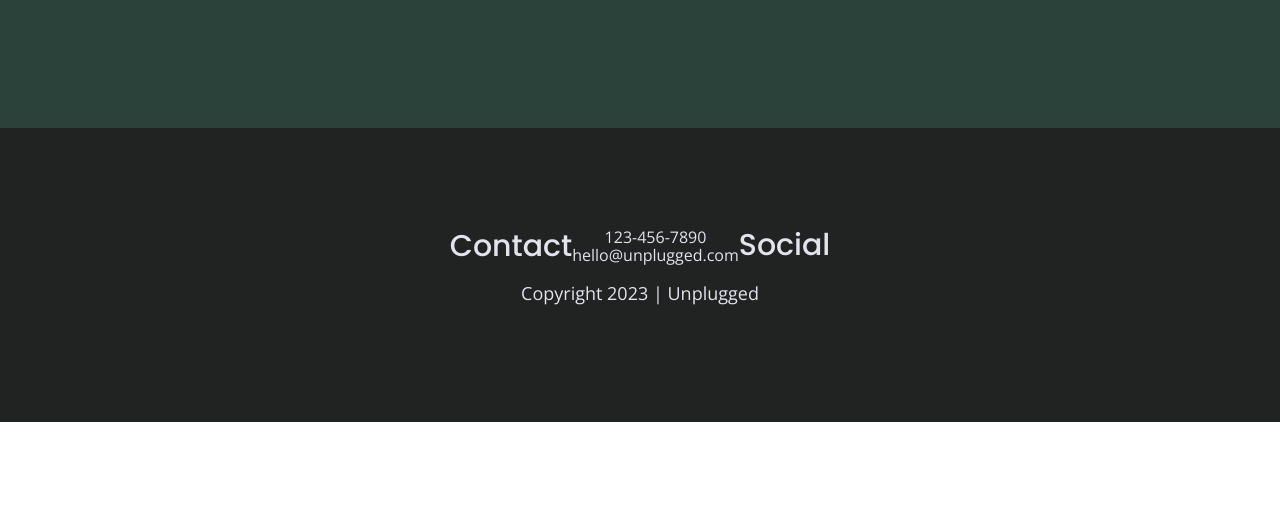
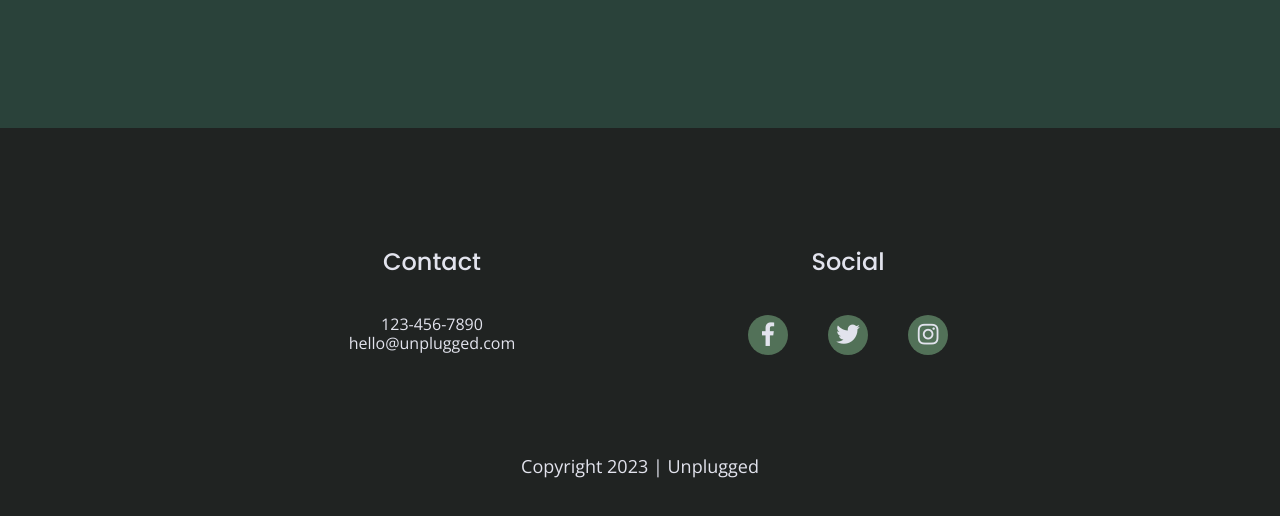
Before and after one commit to DJNardone/206-unplugged, a website built with Parcel: page index.html in a window 1280 px wide. Shown: the part 2916-3432 px from the top of the page. Before the commit the page ends 3338 px from the top, so only its background shows below. Built offline with nearby package versions, Linux system fonts and the light colour scheme.

Commit message:
Added social icons to footer

```diff
--- a/css/main.css
+++ b/css/main.css
@@ -360,17 +360,25 @@ input[type=button] {
 
 /***Footer Section***/
 footer {
+  text-align: center;
   flex-direction: column;
 }
 
 footer .content-wrapper {
-  width: 55%;
+  width: 50%;
   margin: 50px 0;
 }
 
-.footer-content {
+footer .social {
+  width: 100%;
+}
+
+footer p {
   margin: 0;
-  text-align: center;
+}
+
+footer h4 {
+  margin: 20px 0;
 }
 
 footer .contact {
@@ -381,6 +389,20 @@ footer .social-icons {
   display: flex;
   justify-content: space-around;
   align-items: center;
+}
+
+footer .social-icons p {
+  background-color: #527158;
+  border-radius: 50%;
+  width: 40px;
+  height: 40px;
+  display: flex;
+  justify-content: center;
+  align-items: center;
+}
+
+footer .social-icons p i {
+  font-size: 1.3125em;
 }
 
 footer .copyright {
@@ -720,21 +742,46 @@ aside .content-wrapper {
 footer .content-wrapper {
   width: 65%;
   margin: 100px 0;
+  justify-content: space-around;
 }
 
-.footer-content {
+footer .footer-content {
   display: flex;
   justify-content: space-between;
   align-items: center;
+  flex-direction: column;
+  width: 33%;
 }
 
 footer .contact {
-  margin-bottom: 0;
+  margin: 0;
+}
+
+footer h4 {
+  font-size: 1.5em;
+  margin-bottom: 40px;
+}
+
+footer p {
+  line-height: 1.285em;
+}
+
+footer .social {
+  display: flex;
+  justify-content: space-between;
+  align-items: center;
+  flex-direction: column;
+  width: 33%;
+}
+footer .social-icons {
+  width: 12.5em;
+  justify-content: space-between;
 }
 
 footer .copyright {
   width: 100%;
   text-align: center;
+  margin-top: 100px;
 }
 
 /*****About Page*****/
--- a/index.html
+++ b/index.html
@@ -127,10 +127,18 @@
       </div>
       <div class="social">
         <h4>Social</h4>
-        <p class="social-icons"><a href="https://www.facebook.com/yoursite" target="_blank" rel="noopener"></a></p>
-        <p class="social-icons"><a href="https://www.twitter.com/yoursite" target="_blank" rel="noopener"></a></p>
-        <p class="social-icons"><a href="https://www.instagram.com/yoursite" target="_blank" rel="noopener"></a></p>
-      </div>
+        <div class="social-icons">
+          <p>
+            <a href="https://www.facebook.com/Skillcrush/" target="_blank"><i class="fab fa-facebook-f"></i></a>
+          </p>
+          <p>
+            <a href="https://twitter.com/Skillcrush" target="_blank"><i class="fab fa-twitter"></i></a>
+          </p>
+          <p>
+            <a href="https://www.instagram.com/skillcrush/" target="_blank"><i class="fab fa-instagram"></i></a>
+          </p>
+        </div>
+    </div>
       <div class="copyright">
         <p>Copyright 2023 | Unplugged</p>
       </div>
```
Also changed, not shown: about/index.html (+12 -4 lines), faq/index.html (+12 -4 lines).
